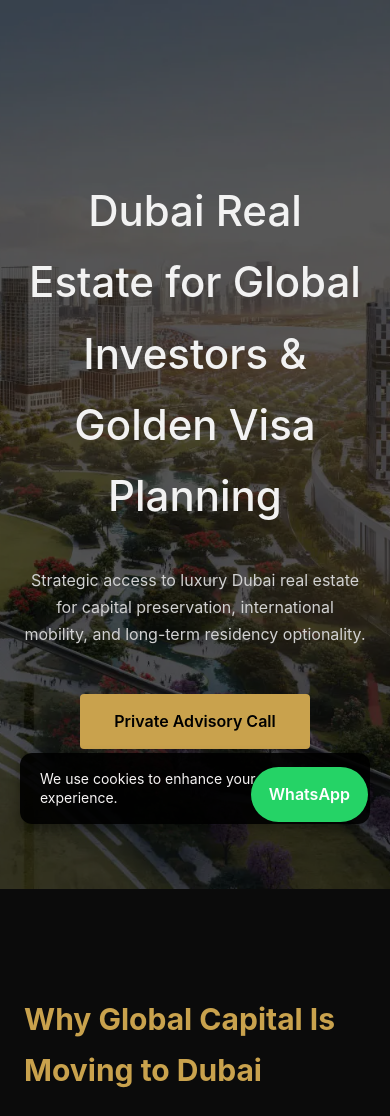
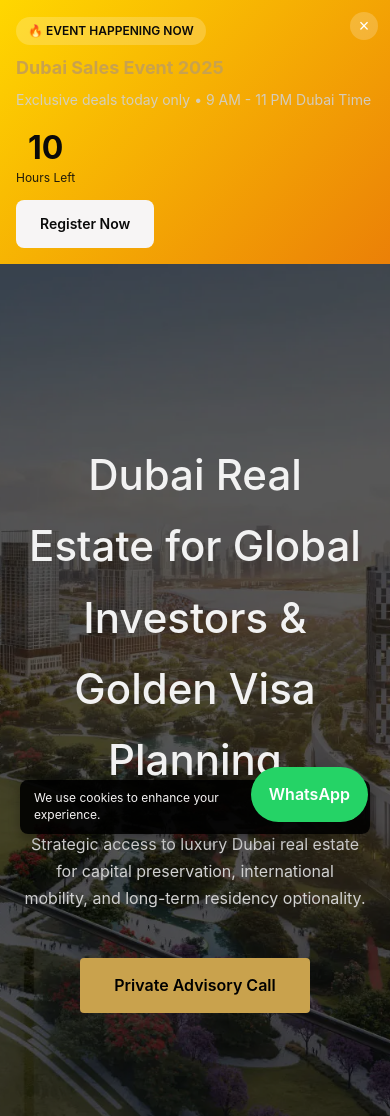
Before and after one commit to 07-name/dubai-investment-site, a plain HTML site: page index.html in a window 390 px wide. Shown: the top 1116 px of the page. Drawn offline with Linux system fonts and the light colour scheme.

Commit message:
Add files via upload

```diff
--- a/index.html
+++ b/index.html
@@ -158,15 +158,15 @@ j=d.createElement(s),dl=l!='dataLayer'?'&l='+l:'';j.async=true;j.src=
         position: fixed;
         bottom: 20px;
         left: 20px;
-        right: 20px;
-        max-width: 400px;
+        max-width: 350px;
+        width: auto;
         background: rgba(0, 0, 0, 0.9);
         color: rgb(246, 244, 244);
-        padding: 16px 20px;
-        border-radius: 12px;
+        padding: 12px 16px;
+        border-radius: 8px;
         box-shadow: 0 4px 12px rgba(0, 0, 0, 0.3);
         z-index: 9999;
-        font-size: 14px;
+        font-size: 13px;
         transition: transform 0.3s ease;
       }
       #cookieBanner.hidden {
@@ -297,6 +297,22 @@ j=d.createElement(s),dl=l!='dataLayer'?'&l='+l:'';j.async=true;j.src=
           align-items: flex-start;
           gap: 12px;
         }
+        #cookieBanner {
+          max-width: calc(100% - 40px);
+          left: 20px;
+          right: 20px;
+          bottom: 10px;
+          padding: 10px 14px;
+          font-size: 12px;
+        }
+        .cookie-content {
+          flex-wrap: wrap;
+          gap: 8px;
+        }
+        .cookie-accept {
+          padding: 6px 12px;
+          font-size: 12px;
+        }
       }
     </style>
   </head>
@@ -344,10 +360,16 @@ j=d.createElement(s),dl=l!='dataLayer'?'&l='+l:'';j.async=true;j.src=
       // Configuration
       const CONFIG = {
         landingPageUrl: "https://madisonavenue.in",
-        // December 18, 2024: 9:00 AM Dubai (UTC+4) = 5:00 AM UTC
-        eventStart: new Date("2024-12-18T05:00:00Z"),
-        // December 18, 2024: 11:00 PM Dubai (UTC+4) = 7:00 PM UTC
-        eventEnd: new Date("2024-12-18T19:00:00Z"),
+        // Event date/time is always 18 December of the current year
+        // 9:00 AM – 11:00 PM Dubai time (UTC+4) → 5:00 AM – 7:00 PM UTC
+        get eventStart() {
+          const year = new Date().getFullYear();
+          return new Date(`${year}-12-18T05:00:00Z`);
+        },
+        get eventEnd() {
+          const year = new Date().getFullYear();
+          return new Date(`${year}-12-18T19:00:00Z`);
+        },
       };
 
       // Cookie Banner
```
